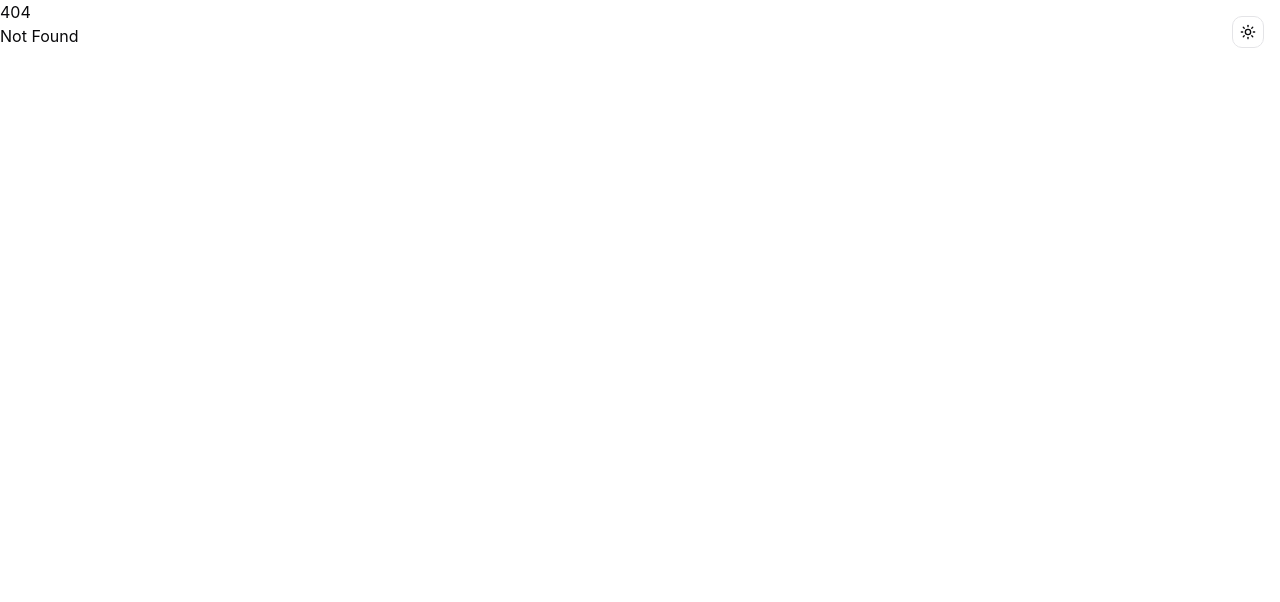
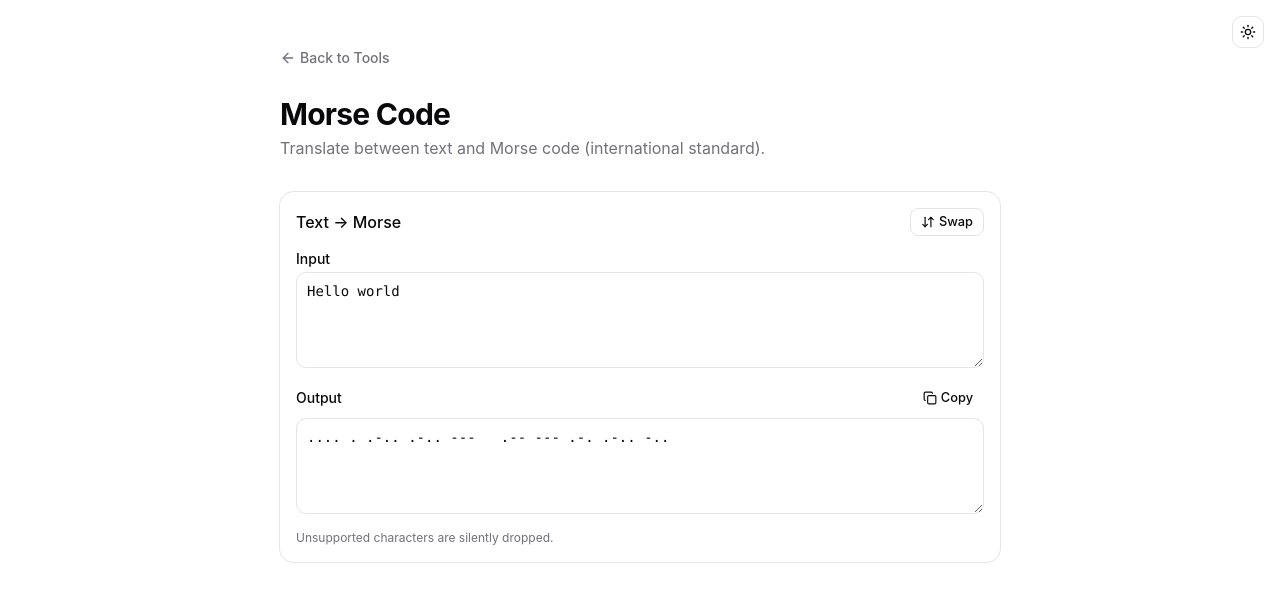
Before and after one commit to orykr/tool.ory.kr, a SvelteKit app in the folder frontend/: page /morse in a window 1280 px wide. Before the commit this address had no page. Shown: the top 602 px of the page. Built offline with nearby package versions, Linux system fonts and the light colour scheme.

Commit message:
feat(morse): add Morse code translator

```diff
--- /dev/null
+++ b/frontend/src/lib/morse.ts
@@ -0,0 +1,53 @@
+export const MORSE_TABLE: Record<string, string> = {
+	A: ".-", B: "-...", C: "-.-.", D: "-..", E: ".", F: "..-.", G: "--.", H: "....",
+	I: "..", J: ".---", K: "-.-", L: ".-..", M: "--", N: "-.", O: "---", P: ".--.",
+	Q: "--.-", R: ".-.", S: "...", T: "-", U: "..-", V: "...-", W: ".--", X: "-..-",
+	Y: "-.--", Z: "--..",
+	"0": "-----", "1": ".----", "2": "..---", "3": "...--", "4": "....-",
+	"5": ".....", "6": "-....", "7": "--...", "8": "---..", "9": "----.",
+	".": ".-.-.-", ",": "--..--", "?": "..--..", "'": ".----.", "!": "-.-.--",
+	"/": "-..-.", "(": "-.--.", ")": "-.--.-", "&": ".-...", ":": "---...",
+	";": "-.-.-.", "=": "-...-", "+": ".-.-.", "-": "-....-", "_": "..--.-",
+	'"': ".-..-.", "$": "...-..-", "@": ".--.-."
+};
+
+const REVERSE: Record<string, string> = Object.fromEntries(
+	Object.entries(MORSE_TABLE).map(([k, v]) => [v, k])
+);
+
+export function textToMorse(text: string): string {
+	return text
+		.toUpperCase()
+		.split("\n")
+		.map((line) =>
+			line
+				.split(/\s+/)
+				.filter(Boolean)
+				.map((word) =>
+					Array.from(word)
+						.map((ch) => MORSE_TABLE[ch] ?? "")
+						.filter(Boolean)
+						.join(" ")
+				)
+				.join("   ")
+		)
+		.join("\n");
+}
+
+export function morseToText(morse: string): string {
+	return morse
+		.split("\n")
+		.map((line) =>
+			line
+				.split(/\s{3,}|\/|\|/)
+				.map((word) =>
+					word
+						.trim()
+						.split(/\s+/)
+						.map((sym) => REVERSE[sym] ?? "")
+						.join("")
+				)
+				.join(" ")
+		)
+		.join("\n");
+}
--- a/frontend/src/routes/+page.svelte
+++ b/frontend/src/routes/+page.svelte
@@ -156,6 +156,11 @@
 			href: "/cipher",
 			title: "Classical Ciphers",
 			description: "Caesar, ROT13, Atbash, and Vigenère for puzzles and CTFs."
+		},
+		{
+			href: "/morse",
+			title: "Morse Code",
+			description: "Translate between text and international Morse code."
 		}
 	];
 </script>
--- /dev/null
+++ b/frontend/src/routes/morse/+page.svelte
@@ -0,0 +1,82 @@
+<script lang="ts">
+	import * as Card from "$lib/components/ui/card/index.js";
+	import { Button } from "$lib/components/ui/button/index.js";
+	import { Textarea } from "$lib/components/ui/textarea/index.js";
+	import { Label } from "$lib/components/ui/label/index.js";
+	import ArrowLeft from "@lucide/svelte/icons/arrow-left";
+	import ArrowDownUp from "@lucide/svelte/icons/arrow-down-up";
+	import Copy from "@lucide/svelte/icons/copy";
+	import Check from "@lucide/svelte/icons/check";
+	import { textToMorse, morseToText } from "$lib/morse";
+
+	let mode = $state<"encode" | "decode">("encode");
+	let input = $state("Hello world");
+	let output = $derived(mode === "encode" ? textToMorse(input) : morseToText(input));
+
+	function swap() {
+		mode = mode === "encode" ? "decode" : "encode";
+		input = output;
+	}
+
+	let copied = $state(false);
+	async function copy() {
+		await navigator.clipboard.writeText(output);
+		copied = true;
+		setTimeout(() => (copied = false), 1500);
+	}
+</script>
+
+<main class="container mx-auto max-w-3xl px-6 py-12">
+	<nav class="mb-6">
+		<a
+			href="/"
+			class="text-muted-foreground hover:text-foreground inline-flex items-center gap-1 text-sm font-medium transition-colors"
+		>
+			<ArrowLeft class="h-4 w-4" />
+			Back to Tools
+		</a>
+	</nav>
+
+	<header class="mb-8">
+		<h1 class="text-3xl font-bold tracking-tight">Morse Code</h1>
+		<p class="text-muted-foreground mt-1">
+			Translate between text and Morse code (international standard).
+		</p>
+	</header>
+
+	<Card.Root>
+		<Card.Header class="flex flex-row items-center justify-between">
+			<Card.Title class="text-base">{mode === "encode" ? "Text → Morse" : "Morse → Text"}</Card.Title>
+			<Button variant="outline" size="sm" onclick={swap}>
+				<ArrowDownUp />
+				Swap
+			</Button>
+		</Card.Header>
+		<Card.Content class="space-y-4">
+			<div class="space-y-1.5">
+				<Label for="m-input">Input</Label>
+				<Textarea id="m-input" bind:value={input} class="min-h-24 font-mono text-sm" />
+			</div>
+
+			<div class="space-y-1.5">
+				<div class="flex items-center justify-between">
+					<Label for="m-output">Output</Label>
+					<Button variant="ghost" size="sm" onclick={copy} disabled={!output}>
+						{#if copied}<Check />Copied{:else}<Copy />Copy{/if}
+					</Button>
+				</div>
+				<Textarea id="m-output" value={output} readonly class="min-h-24 font-mono text-sm" />
+			</div>
+
+			{#if mode === "decode"}
+				<p class="text-muted-foreground text-xs">
+					Letters separated by single spaces, words by 3+ spaces or <code>/</code>.
+				</p>
+			{:else}
+				<p class="text-muted-foreground text-xs">
+					Unsupported characters are silently dropped.
+				</p>
+			{/if}
+		</Card.Content>
+	</Card.Root>
+</main>
```
